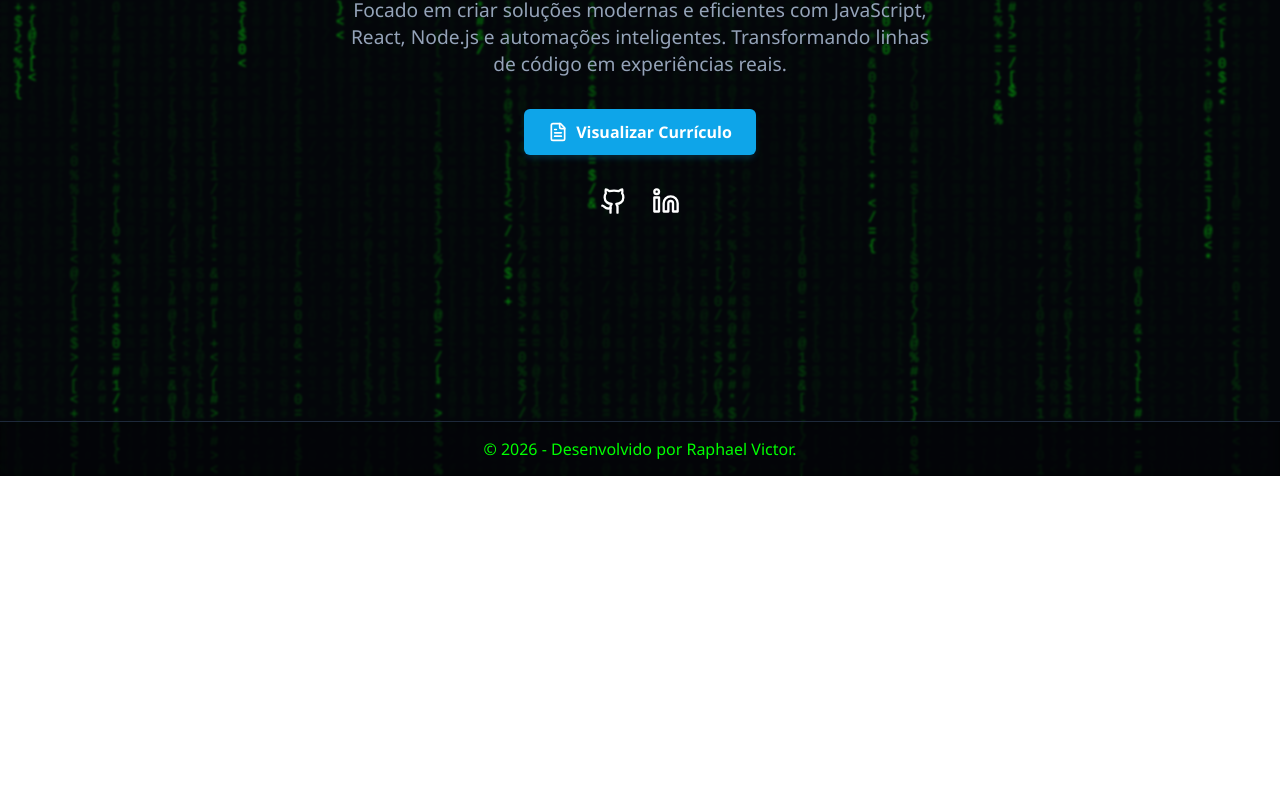
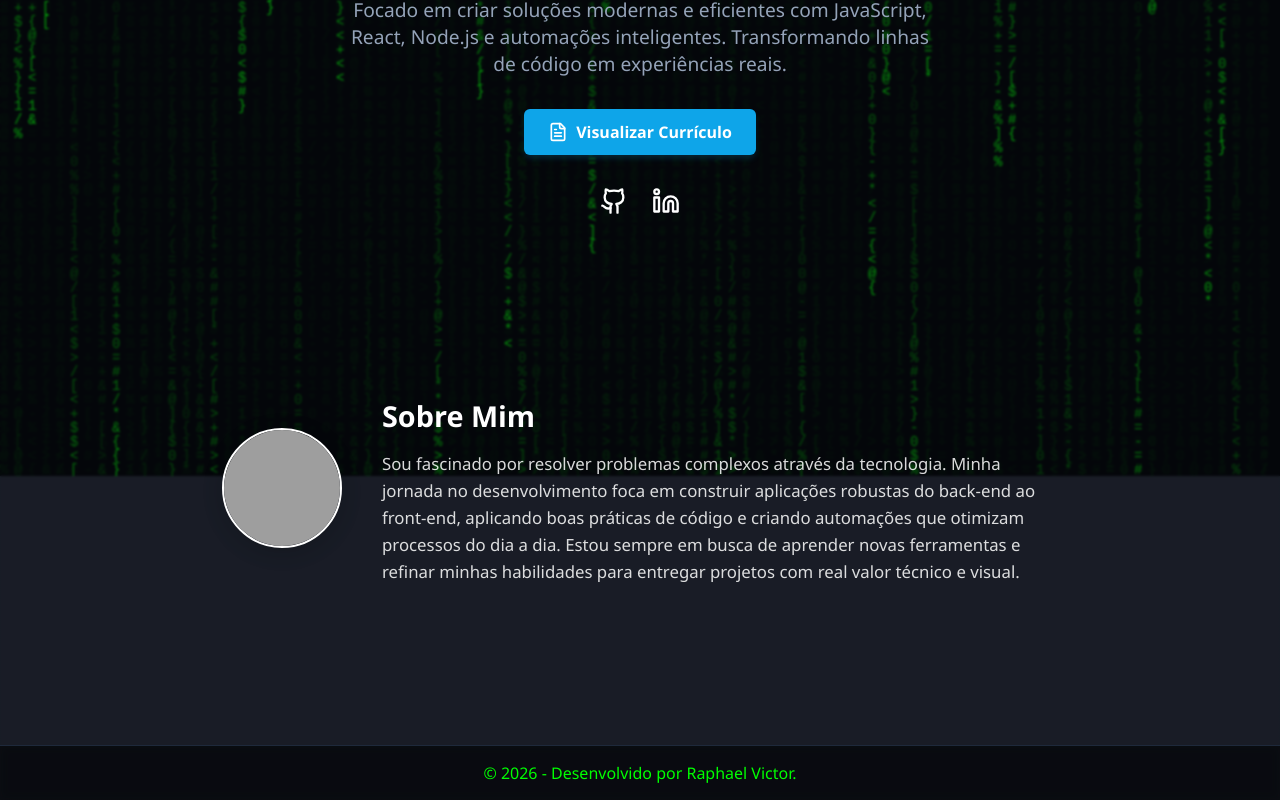
Before and after one commit to Ikifars/meu-portfolio, a React (Vite) app: page / in a window 1280 px wide. Shown: the part 324-1124 px from the top of the page. Before the commit the page ends 800 px from the top, so only its background shows below. Built offline with nearby package versions, Linux system fonts and the light colour scheme; grey boxes are pictures that could not be loaded.

Commit message:
Implement scroll animation for About Me section
Added animation effect for 'About Me' section visibility on scroll.

```diff
--- a/src/components/Hero.jsx
+++ b/src/components/Hero.jsx
@@ -1,8 +1,34 @@
-import React from 'react';
+import React, { useEffect, useRef, useState } from 'react';
 import { Github, Linkedin, FileText } from 'lucide-react';
 
 export default function Hero() {
+  // Estado e referência para controlar a animação ao rolar a página
+  const [isAboutVisible, setIsAboutVisible] = useState(false);
+  const aboutRef = useRef(null);
+
+  useEffect(() => {
+    const observer = new IntersectionObserver(
+      ([entry]) => {
+        if (entry.isIntersecting) {
+          setIsAboutVisible(true);
+          observer.unobserve(entry.target); // Roda a animação apenas uma vez
+        }
+      },
+      { threshold: 0.1 } // Ativa quando 10% da seção estiver na tela
+    );
+
+    if (aboutRef.current) {
+      observer.observe(aboutRef.current);
+    }
+
+    return () => {
+      if (aboutRef.current) observer.unobserve(aboutRef.current);
+    };
+  }, []);
+
   return (
+    <>
+      {/* SEU CÓDIGO ORIGINAL (INTACTO) */}
       <header className="hero container">
         <h1>Olá, eu sou Raphael Victor <span>Desenvolvedor Full-Stack</span></h1>
         <p>
@@ -30,5 +56,54 @@ export default function Hero() {
           </a>
         </div>
       </header>
+
+      {/* --- NOVA SEÇÃO: SOBRE MIM (SEM FUNDO) --- */}
+      <section
+        ref={aboutRef}
+        style={{
+          display: 'flex',
+          alignItems: 'center',
+          justifyContent: 'center',
+          gap: '2.5rem',
+          padding: '6rem 2rem',
+          background: 'transparent', // Sem fundo para destacar o tema global
+          maxWidth: '900px',
+          margin: '0 auto',
+          flexWrap: 'wrap',
+          opacity: isAboutVisible ? 1 : 0,
+          transform: isAboutVisible ? 'translateX(0)' : 'translateX(100px)',
+          transition: 'opacity 0.8s ease-out, transform 0.8s ease-out',
+        }}
+      >
+        {/* Miniatura da Foto */}
+        <div style={{ flexShrink: 0 }}>
+          <img
+            src="/sua-foto.jpg" // Substitua pelo caminho real da sua imagem no /public
+            alt="Raphael Victor"
+            style={{
+              width: '120px',
+              height: '120px',
+              borderRadius: '50%',
+              objectFit: 'cover',
+              border: '2px solid #fff', // Opcional: uma bordinha fina para dar contraste
+              boxShadow: '0 4px 20px rgba(0,0,0,0.2)'
+            }}
+          />
+        </div>
+
+        {/* Texto descritivo */}
+        <div style={{ flex: '1', minWidth: '280px', textAlign: 'left' }}>
+          <h2 style={{ fontSize: '1.8rem', marginBottom: '1rem', color: '#fff' }}>
+            Sobre Mim
+          </h2>
+          <p style={{ lineHeight: '1.6', fontSize: '1.05rem', color: 'rgba(255, 255, 255, 0.85)', margin: 0 }}>
+            Sou fascinado por resolver problemas complexos através da tecnologia. Minha jornada no desenvolvimento
+            foca em construir aplicações robustas do back-end ao front-end, aplicando boas práticas de código
+            e criando automações que otimizam processos do dia a dia. Estou sempre em busca de aprender novas
+            ferramentas e refinar minhas habilidades para entregar projetos com real valor técnico e visual.
+          </p>
+        </div>
+      </section>
+    </>
   );
 }
```
Lines whose indentation alone changed are shown as unchanged.
